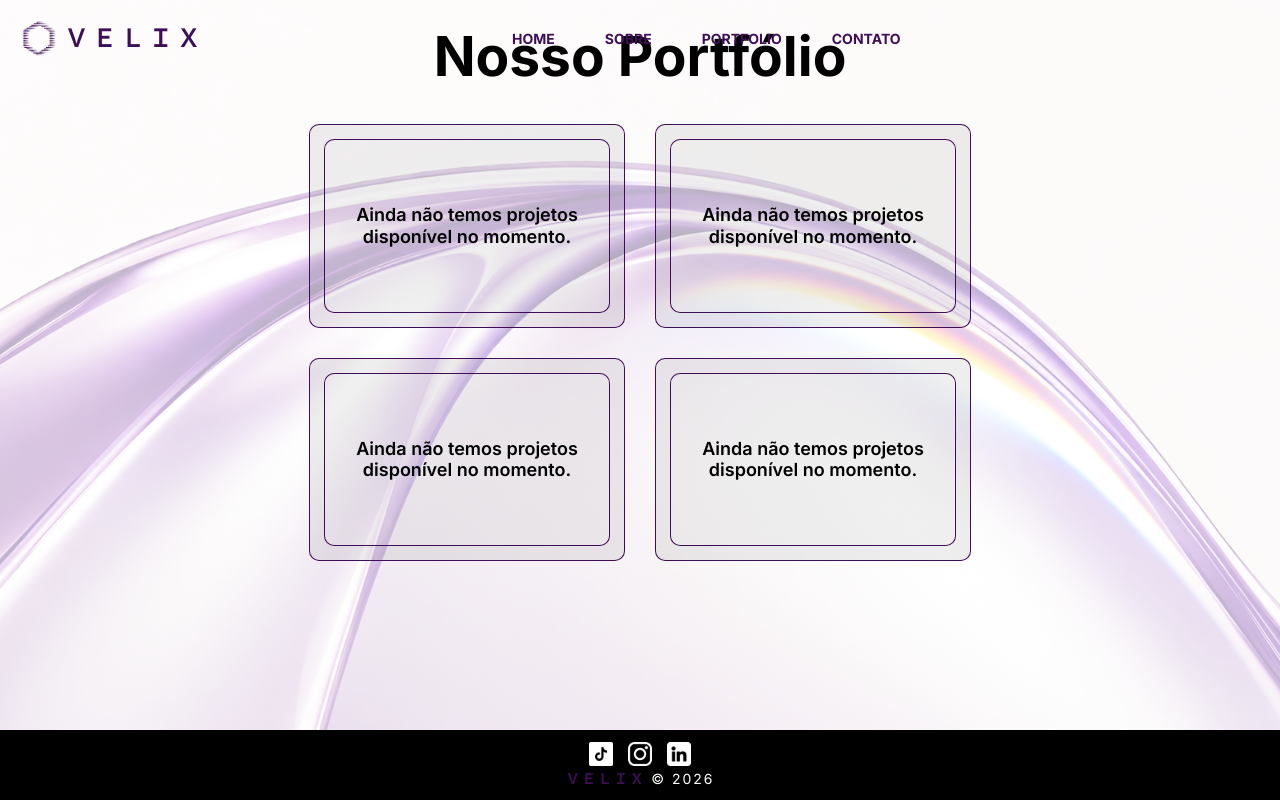
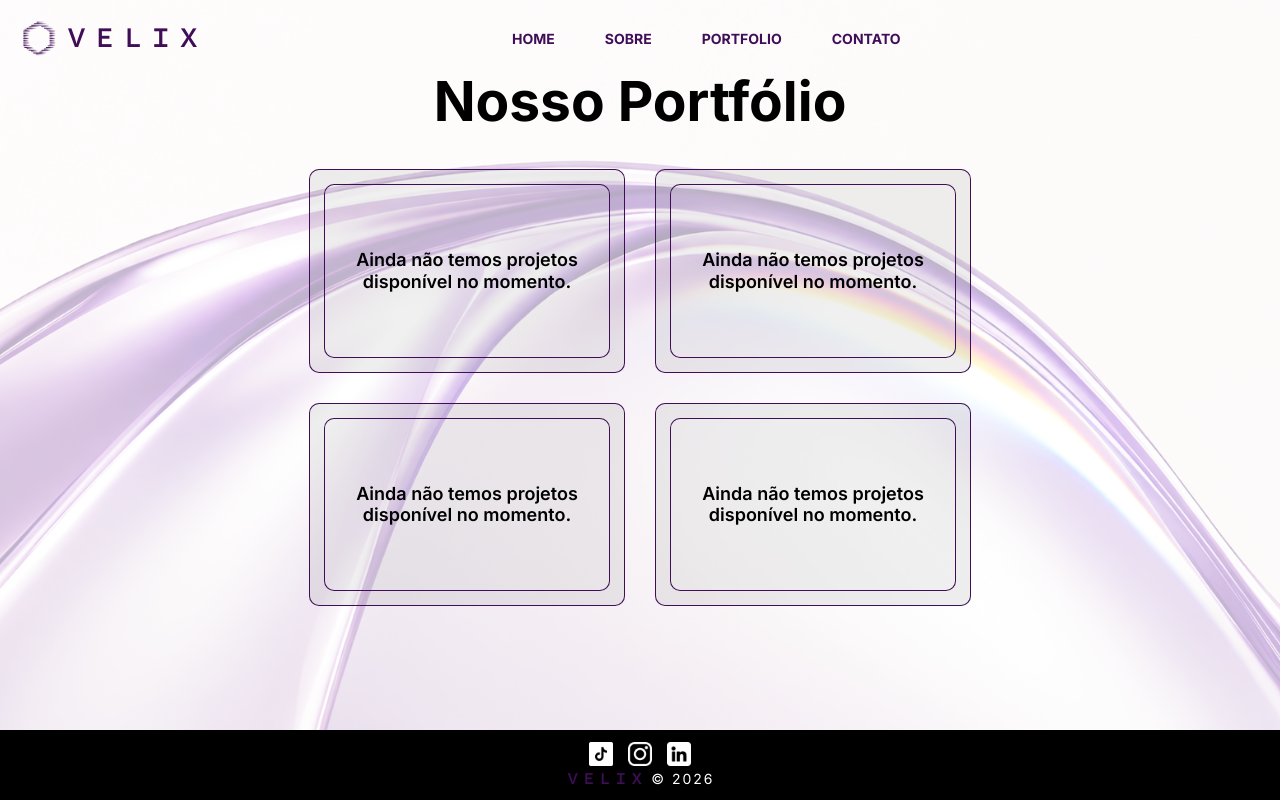
Before and after one commit to ThiagoDev23/VelixTech-WebSite, a React (Vite) app in the folder velix-site/: page /portfolio in a window 1280 px wide. Built offline with nearby package versions, Linux system fonts and the light colour scheme.

Commit message:
Revert Portfolio title position to previous padding (undo last raise)

```diff
--- a/velix-site/src/pages/PortfolioPage.css
+++ b/velix-site/src/pages/PortfolioPage.css
@@ -13,7 +13,7 @@
   display: flex;
   flex-direction: column;
   justify-content: center;
-  padding: 10px 24px 150px;
+  padding: 40px 24px 90px;
 }
 
 .portfolio__bgwrap {
```
